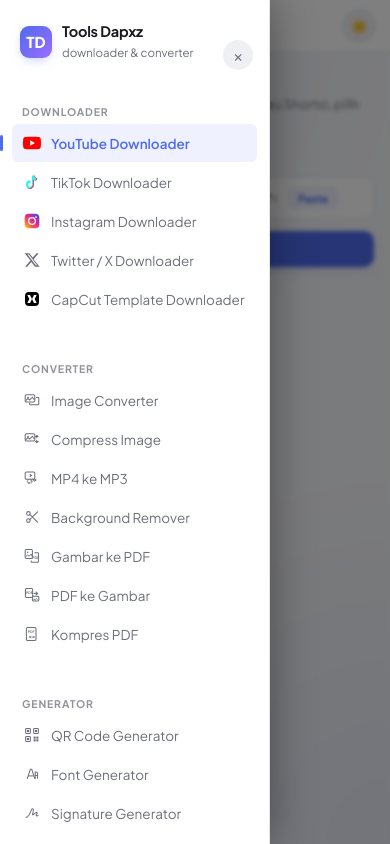
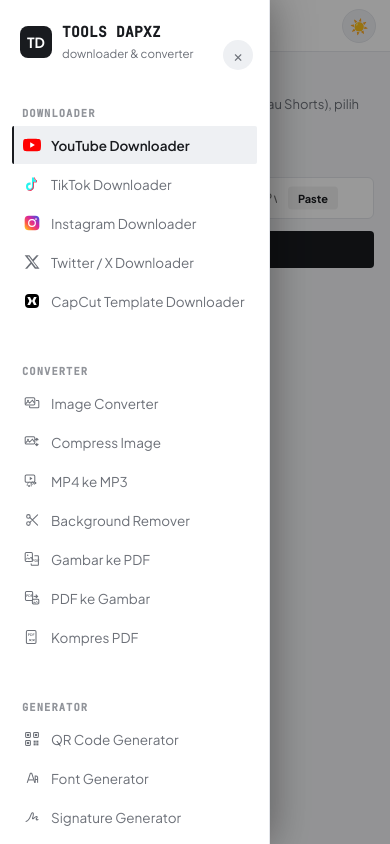
Before and after one commit to dapxzhosting/tools-dapxz, a website: page public/index.html in a window 390 px wide. Both pictures are taken after a click on the button "Buka menu". Drawn offline with nearby package versions, Linux system fonts and the light colour scheme; a web font is replaced by a local one.

Commit message:
Update Design

```diff
--- a/public/style.css
+++ b/public/style.css
@@ -1,29 +1,29 @@
 @import url('https://fonts.googleapis.com/css2?family=Plus+Jakarta+Sans:wght@400;500;600;700;800&family=JetBrains+Mono:wght@400;500&display=swap');
 
 :root{
-  --bg:#0c0d10;
-  --surface:#15171b;
-  --surface-2:#1b1e23;
-  --border:#262a30;
+  --bg:#000000;
+  --surface:#0a0a0a;
+  --surface-2:#141414;
+  --border:#232323;
   --text:#eceef1;
   --text-muted:#8b909a;
-  --accent:#6c8cff;
-  --accent-text:#ffffff;
-  --accent-soft:rgba(108,140,255,.14);
-  --success:#3ddc97;
-  --success-soft:rgba(61,220,151,.12);
+  --accent:#eceef1;
+  --accent-text:#0c0d10;
+  --accent-soft:rgba(236,238,241,.12);
+  --success:#eceef1;
+  --success-soft:rgba(236,238,241,.1);
   --danger:#ff6b6b;
   --danger-soft:rgba(255,107,107,.12);
-  --warning:#f5a524;
+  --warning:#eceef1;
 
-  --audio:#7c4dff;
-  --photo:#f59e0b;
-  --video:#00c2a0;
+  --audio:#8b909a;
+  --photo:#8b909a;
+  --video:#8b909a;
 
-  --radius-sm:6px;
-  --radius-md:10px;
-  --radius-lg:14px;
-  --shadow-card:0 1px 2px rgba(0,0,0,.24), 0 8px 24px -12px rgba(0,0,0,.4);
+  --radius-sm:4px;
+  --radius-md:6px;
+  --radius-lg:8px;
+  --shadow-card:0 1px 2px rgba(0,0,0,.15);
 
   --font-ui:'Plus Jakarta Sans', -apple-system, BlinkMacSystemFont, 'Segoe UI', sans-serif;
   --font-mono:'JetBrains Mono', 'SF Mono', Consolas, monospace;
@@ -38,15 +38,15 @@
   --border:#e3e5ea;
   --text:#191b1f;
   --text-muted:#6c7078;
-  --accent:#4f6bed;
+  --accent:#191b1f;
   --accent-text:#ffffff;
-  --accent-soft:rgba(79,107,237,.09);
-  --success:#1f9d68;
-  --success-soft:rgba(31,157,104,.1);
+  --accent-soft:rgba(25,27,31,.06);
+  --success:#191b1f;
+  --success-soft:rgba(25,27,31,.06);
   --danger:#d9463f;
   --danger-soft:rgba(217,70,63,.09);
-  --warning:#b7791f;
-  --shadow-card:0 1px 2px rgba(20,20,30,.04), 0 8px 24px -14px rgba(20,20,30,.16);
+  --warning:#191b1f;
+  --shadow-card:0 1px 2px rgba(20,20,30,.06);
   color-scheme: light;
 }
 
@@ -60,51 +60,30 @@
   position:fixed; inset:0; z-index:9999;
   display:flex; align-items:center; justify-content:center;
   background:var(--bg);
-  animation: splashOut .6s cubic-bezier(.6,0,.2,1) 1.5s both;
+  animation: splashOut .4s ease .9s both;
 }
 #splash-screen.splash-hidden{ display:none; }
 .splash-content{
   display:flex; flex-direction:column; align-items:center; gap:10px;
-  animation: splashContentIn .6s cubic-bezier(.22,.9,.32,1) both;
 }
 .splash-logo{
-  width:64px; height:64px; border-radius:18px; font-size:22px;
-  animation: splashPulse 1.4s ease-in-out infinite;
+  width:56px; height:56px; border-radius:14px; font-size:20px;
 }
 .splash-title{
-  font-size:20px; font-weight:800; letter-spacing:-.3px; color:var(--text);
-  background:linear-gradient(90deg, var(--accent), #9333ea, var(--accent));
-  background-size:200% auto; -webkit-background-clip:text; background-clip:text; color:transparent;
-  animation: brandShimmer 2.4s linear infinite;
+  font-size:18px; font-weight:700; letter-spacing:-.3px; color:var(--text);
 }
 .splash-subtitle{ font-size:12.5px; color:var(--text-muted); }
 
-@keyframes splashContentIn{
-  from{ opacity:0; transform:translateY(10px) scale(.96); }
-  to{ opacity:1; transform:translateY(0) scale(1); }
-}
-@keyframes splashPulse{
-  0%, 100%{ transform:scale(1); }
-  50%{ transform:scale(1.08); }
-}
 @keyframes splashOut{
   0%{ opacity:1; visibility:visible; }
   99%{ opacity:0; visibility:visible; }
   100%{ opacity:0; visibility:hidden; }
 }
-@keyframes brandShimmer{
-  0%{ background-position:0% center; }
-  100%{ background-position:200% center; }
-}
 body{
   margin:0; background:var(--bg); color:var(--text);
   font-family:var(--font-ui); display:flex; height:100vh;
   overflow-x:hidden; overflow-y:hidden;
-  transition: background .25s ease, color .25s ease;
-  background-image:
-    radial-gradient(circle at 0% 0%, var(--accent-soft), transparent 45%),
-    radial-gradient(circle at 100% 100%, var(--accent-soft), transparent 40%);
-  background-attachment:fixed;
+  transition: background .2s ease, color .2s ease;
 }
 
 ::selection{ background:var(--accent-soft); color:var(--text); }
@@ -124,25 +103,24 @@
 .brand{ padding:0 20px 20px; margin-bottom:10px; display:flex; align-items:center; gap:10px; }
 .drawer-close-btn{ display:none; }
 .brand-mark{
-  width:32px; height:32px; border-radius:9px; flex-shrink:0;
-  background:linear-gradient(135deg, var(--accent), #9b6cff);
+  width:32px; height:32px; border-radius:8px; flex-shrink:0;
+  background:var(--accent);
   display:flex; align-items:center; justify-content:center;
-  font-size:15px; font-weight:800; color:#fff;
-  box-shadow:0 4px 12px -4px rgba(108,140,255,.55);
+  font-size:14px; font-weight:700; color:var(--accent-text);
 }
-.brand-text h1{ font-size:14.5px; margin:0; font-weight:700; letter-spacing:-.2px; }
+.brand-text h1{ font-size:14.5px; margin:0; font-weight:700; letter-spacing:.02em; font-family:var(--font-mono); text-transform:uppercase; }
 .brand-text span{ font-size:11.5px; color:var(--text-muted); }
 
 .nav-group{ padding:0 12px; margin-bottom:6px; }
 .nav-group-label{
-  font-size:10.5px; font-weight:700; text-transform:uppercase; letter-spacing:.08em;
-  color:var(--text-muted); padding:14px 10px 6px; opacity:.75;
+  font-size:10.5px; font-weight:700; text-transform:uppercase; letter-spacing:.1em;
+  color:var(--text-muted); padding:14px 10px 6px; opacity:.75; font-family:var(--font-mono);
 }
 nav.nav-list{ display:flex; flex-direction:column; gap:1px; }
 nav.nav-list button{
-  all:unset; box-sizing:border-box; cursor:pointer; padding:9px 10px; border-radius:var(--radius-sm);
+  all:unset; box-sizing:border-box; cursor:pointer; padding:9px 10px; border-radius:2px;
   font-size:13.5px; color:var(--text-muted); display:flex; align-items:center; gap:9px;
-  position:relative; transition: background .15s ease, color .15s ease, transform .1s ease;
+  position:relative; transition: background .15s ease, color .15s ease;
 }
 nav.nav-list button .nav-icon{
   font-size:14.5px; width:20px; height:20px; flex-shrink:0;
@@ -151,11 +129,7 @@
 nav.nav-list button .nav-icon svg{ display:block; }
 nav.nav-list button:hover{ background:var(--surface-2); color:var(--text); }
 nav.nav-list button:active{ transform:scale(.98); }
-nav.nav-list button.active{ background:var(--accent-soft); color:var(--accent); font-weight:600; }
-nav.nav-list button.active::before{
-  content:''; position:absolute; left:-12px; top:50%; transform:translateY(-50%);
-  width:3px; height:16px; border-radius:3px; background:var(--accent);
-}
+nav.nav-list button.active{ background:var(--surface-2); color:var(--text); font-weight:600; border-left:2px solid var(--accent); padding-left:8px; }
 
 .sidebar-footer{ margin-top:auto; padding:14px 20px 0; border-top:1px solid var(--border); }
 
@@ -182,14 +156,14 @@
 main{ flex:1; width:100%; padding:36px 44px; max-width:820px; height:100vh; overflow-y:auto; }
 
 .panel{ display:none; }
-.panel.active{ display:block; animation: panelIn .32s ease; }
+.panel.active{ display:block; animation: panelIn .2s ease; }
 @keyframes panelIn{
-  from{ opacity:0; transform:translateY(6px); }
-  to{ opacity:1; transform:translateY(0); }
+  from{ opacity:0; }
+  to{ opacity:1; }
 }
 
 .panel-header{ margin-bottom:22px; }
-.panel-header h2{ font-size:19px; margin:0 0 5px; font-weight:700; letter-spacing:-.2px; }
+.panel-header h2{ font-size:19px; margin:0 0 5px; font-weight:700; letter-spacing:-.1px; font-family:var(--font-mono); text-transform:uppercase; }
 .panel-header p.desc{ color:var(--text-muted); font-size:13px; margin:0; line-height:1.5; }
 
 label{ font-size:12px; color:var(--text-muted); display:block; margin-bottom:6px; font-weight:500; }
@@ -208,9 +182,10 @@
 .input-clear-wrap.has-value input[type=text]{ padding-right:96px; }
 .input-clear-btn{
   all:unset; position:absolute; top:50%; right:8px; transform:translateY(-50%);
-  width:22px; height:22px; border-radius:50%; display:none; align-items:center; justify-content:center;
-  cursor:pointer; color:var(--text-muted); background:var(--surface-2); font-size:15px; line-height:1;
-  transition: background .15s ease, color .15s ease, transform .1s ease;
+  width:20px; height:20px; border-radius:50%; display:none; align-items:center; justify-content:center;
+  cursor:pointer; color:var(--text-muted); background:transparent; font-size:12px; line-height:20px;
+  text-align:center; box-sizing:border-box;
+  transition: background .15s ease, color .15s ease;
 }
 .input-clear-wrap.has-value .input-clear-btn{ display:flex; }
 .input-clear-btn:hover{ background:var(--danger-soft); color:var(--danger); }
@@ -238,18 +213,19 @@
 
 button.action{
   all:unset; box-sizing:border-box; cursor:pointer; background:var(--accent); color:var(--accent-text);
-  padding:10px 18px; border-radius:var(--radius-md); font-size:13px; font-weight:600; margin-top:12px;
-  box-shadow:0 4px 14px -6px rgba(108,140,255,.6);
-  transition: opacity .15s ease, transform .1s ease, box-shadow .15s ease;
+  padding:10px 18px; border-radius:var(--radius-sm); font-size:13px; font-weight:700; margin-top:12px;
+  font-family:var(--font-mono); text-transform:uppercase; letter-spacing:.03em;
+  transition: opacity .15s ease;
 }
-button.action:hover{ opacity:.92; box-shadow:0 6px 18px -6px rgba(108,140,255,.7); }
-button.action:active{ transform:scale(.97); }
-button.action:disabled{ opacity:.4; cursor:not-allowed; box-shadow:none; }
+button.action:hover{ opacity:.85; }
+button.action:active{ opacity:.7; }
+button.action:disabled{ opacity:.4; cursor:not-allowed; }
 
 button.ghost{
   all:unset; box-sizing:border-box; cursor:pointer; background:transparent; color:var(--text-muted);
-  padding:9px 14px; border-radius:var(--radius-md); font-size:13px; border:1px solid var(--border);
-  margin-top:4px; transition: color .15s ease, border-color .15s ease;
+  padding:9px 14px; border-radius:var(--radius-sm); font-size:13px; border:1px solid var(--border);
+  margin-top:4px; font-family:var(--font-mono); text-transform:uppercase; letter-spacing:.03em;
+  transition: color .15s ease, border-color .15s ease;
 }
 button.ghost:hover{ color:var(--text); border-color:var(--accent); }
 
@@ -307,11 +283,9 @@
 
 .video-card{
   display:flex; gap:14px; margin-top:18px; padding:14px; border:1px solid var(--border);
-  border-radius:var(--radius-lg); background:var(--surface); box-shadow:var(--shadow-card);
-  animation: cardIn .3s ease; transition:transform .15s ease, box-shadow .15s ease;
+  border-radius:var(--radius-lg); background:var(--surface);
 }
-.video-card:hover{ transform:translateY(-2px); box-shadow:0 4px 8px rgba(0,0,0,.2), 0 14px 28px -14px rgba(0,0,0,.45); }
-@keyframes cardIn{ from{ opacity:0; transform:translateY(8px) scale(.98); } to{ opacity:1; transform:translateY(0) scale(1); } }
+@keyframes cardIn{ from{ opacity:0; } to{ opacity:1; } }
 .video-card img{ width:140px; height:auto; border-radius:var(--radius-sm); flex-shrink:0; object-fit:cover; }
 .video-card h3{ margin:0 0 4px; font-size:14px; font-weight:600; }
 .video-card p{ margin:0; font-size:12.5px; color:var(--text-muted); }
@@ -428,7 +402,7 @@
 .progress-label{ font-size:12px; color:var(--text-muted); margin-bottom:6px; font-family:var(--font-mono); }
 .progress-bar-bg{ background:var(--border); border-radius:99px; height:6px; overflow:hidden; }
 .progress-bar-fill{
-  height:100%; background:linear-gradient(90deg, var(--accent), #9b6cff); width:0%;
+  height:100%; background:var(--accent); width:0%;
   transition:width .3s ease; border-radius:99px;
 }
 
@@ -450,15 +424,7 @@
 .mobile-topbar-brand{ display:flex; align-items:center; gap:8px; }
 .mobile-topbar-brand .brand-mark{ width:26px; height:26px; font-size:11.5px; box-shadow:none; }
 .mobile-topbar-brand span{
-  font-size:13.5px; font-weight:700; letter-spacing:-.2px;
-  background:linear-gradient(90deg, var(--accent), #9333ea, var(--accent));
-  background-size:200% auto;
-  -webkit-background-clip:text; background-clip:text; color:transparent;
-  animation: brandShimmer 3s linear infinite, brandFadeIn .5s ease;
-}
-@keyframes brandFadeIn{
-  from{ opacity:0; transform:translateY(-4px); }
-  to{ opacity:1; transform:translateY(0); }
+  font-size:13.5px; font-weight:700; letter-spacing:-.2px; color:var(--text);
 }
 
 .mobile-theme-btn{
@@ -470,11 +436,11 @@
 .mobile-theme-btn:active{ transform:scale(.9); }
 
 .sidebar-backdrop{
-  position:fixed; inset:0; background:rgba(0,0,0,.5); z-index:55;
-  opacity:0; pointer-events:none; backdrop-filter:blur(0px);
-  transition:opacity .3s ease, backdrop-filter .3s ease;
+  position:fixed; inset:0; background:rgba(0,0,0,.4); z-index:55;
+  opacity:0; pointer-events:none;
+  transition:opacity .2s ease;
 }
-.sidebar-backdrop.open{ opacity:1; pointer-events:auto; backdrop-filter:blur(2px); }
+.sidebar-backdrop.open{ opacity:1; pointer-events:auto; }
 
 
 @media (max-width:1024px) and (min-width:769px){
@@ -491,9 +457,6 @@
     justify-content:center;
   }
   nav.nav-list button .nav-label{ font-size:9.5px; line-height:1.15; }
-  nav.nav-list button.active::before{
-    left:2px; top:50%; transform:translateY(-50%); width:3px; height:22px;
-  }
 
   .sidebar-footer{ width:100%; padding:14px 8px 0; }
   .theme-toggle{ flex-direction:column; gap:6px; padding:10px 4px; }
@@ -531,30 +494,6 @@
   .drawer-close-btn:hover{ background:var(--danger-soft); color:var(--danger); }
   .drawer-close-btn:active{ transform:scale(.9); }
 
-  aside.open nav.nav-list button{ animation: navItemIn .35s ease backwards; }
-  aside.open #nav-downloader button:nth-child(1){ animation-delay:.08s; }
-  aside.open #nav-downloader button:nth-child(2){ animation-delay:.12s; }
-  aside.open #nav-downloader button:nth-child(3){ animation-delay:.16s; }
-  aside.open #nav-downloader button:nth-child(4){ animation-delay:.20s; }
-  aside.open #nav-downloader button:nth-child(5){ animation-delay:.24s; }
-  aside.open #nav-converter button:nth-child(1){ animation-delay:.28s; }
-  aside.open #nav-converter button:nth-child(2){ animation-delay:.32s; }
-  aside.open #nav-converter button:nth-child(3){ animation-delay:.36s; }
-  aside.open #nav-converter button:nth-child(4){ animation-delay:.40s; }
-  aside.open #nav-converter button:nth-child(5){ animation-delay:.44s; }
-  aside.open #nav-converter button:nth-child(6){ animation-delay:.48s; }
-  aside.open #nav-converter button:nth-child(7){ animation-delay:.52s; }
-  aside.open #nav-generator button:nth-child(1){ animation-delay:.56s; }
-  aside.open #nav-generator button:nth-child(2){ animation-delay:.60s; }
-  aside.open #nav-generator button:nth-child(3){ animation-delay:.64s; }
-  aside.open #nav-downloader button:nth-child(n+6),
-  aside.open #nav-converter button:nth-child(n+8),
-  aside.open #nav-generator button:nth-child(n+4){ animation-delay:.64s; }
-  @keyframes navItemIn{
-    from{ opacity:0; transform:translateX(-14px); }
-    to{ opacity:1; transform:translateX(0); }
-  }
-
   main{ padding:68px 16px 24px; max-width:100%; }
   .panel-header h2{ font-size:17px; }
 
@@ -583,8 +522,8 @@
 
 .result-card{
   display:flex; gap:14px; margin-top:18px; padding:14px; border:1px solid var(--border);
-  border-radius:var(--radius-lg); background:var(--surface); box-shadow:var(--shadow-card);
-  animation: cardIn .3s ease; align-items:flex-start;
+  border-radius:var(--radius-lg); background:var(--surface);
+  animation: cardIn .2s ease; align-items:flex-start;
 }
 .result-thumb{
   width:120px; height:120px; border-radius:var(--radius-sm); flex-shrink:0;
```
Also changed, not shown: server.js (+2 -6 lines), README.MD (added).
